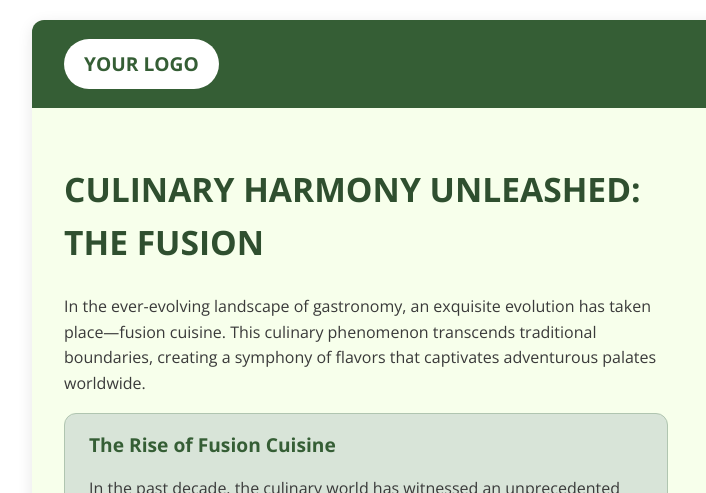
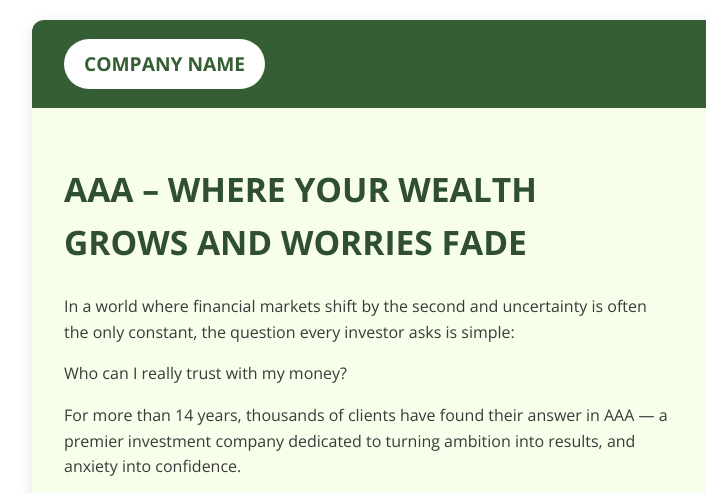
Before and after one commit to safewebuser/test2, a plain HTML site: page index.html in a window 1280 px wide. Shown: the top 493 px of the page, 108-814 px from the left. Drawn offline with nearby package versions, Linux system fonts and the light colour scheme.

Commit message:
Update index.html

```diff
--- a/index.html
+++ b/index.html
@@ -134,7 +134,7 @@
 <body>
   <div class="container">
     <header>
-      <div class="logo">YOUR LOGO</div>
+      <div class="logo">COMPANY NAME</div>
       <div class="contact">
         Cuisine Spectrum<br />
         Sunrise, FL 33322<br />
@@ -144,9 +144,12 @@
 
     <main>
       <div class="text-col">
-        <h1>Culinary Harmony Unleashed: The Fusion</h1>
+        <h1>AAA – Where Your Wealth Grows and Worries Fade</h1>
 
-        <p>In the ever-evolving landscape of gastronomy, an exquisite evolution has taken place—fusion cuisine. This culinary phenomenon transcends traditional boundaries, creating a symphony of flavors that captivates adventurous palates worldwide.</p>
+        <p>In a world where financial markets shift by the second and uncertainty is often the only constant, the question every investor asks is simple:
+       <p>Who can I really trust with my money?
+        <p>For more than 14 years, thousands of clients have found their answer in AAA — a premier investment company dedicated to turning ambition into results, and anxiety into confidence.
+        </p>
 
         <div class="highlight-box">
           <h2>The Rise of Fusion Cuisine</h2>
```
